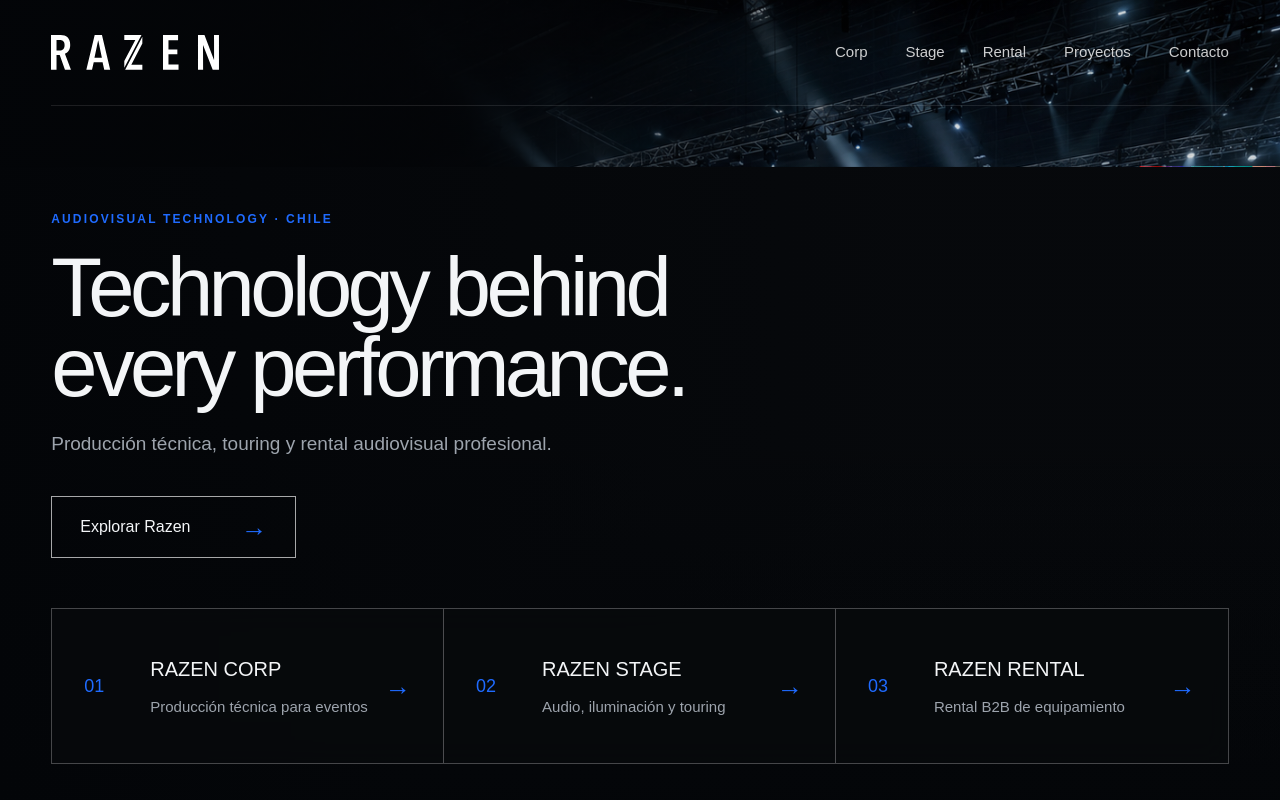
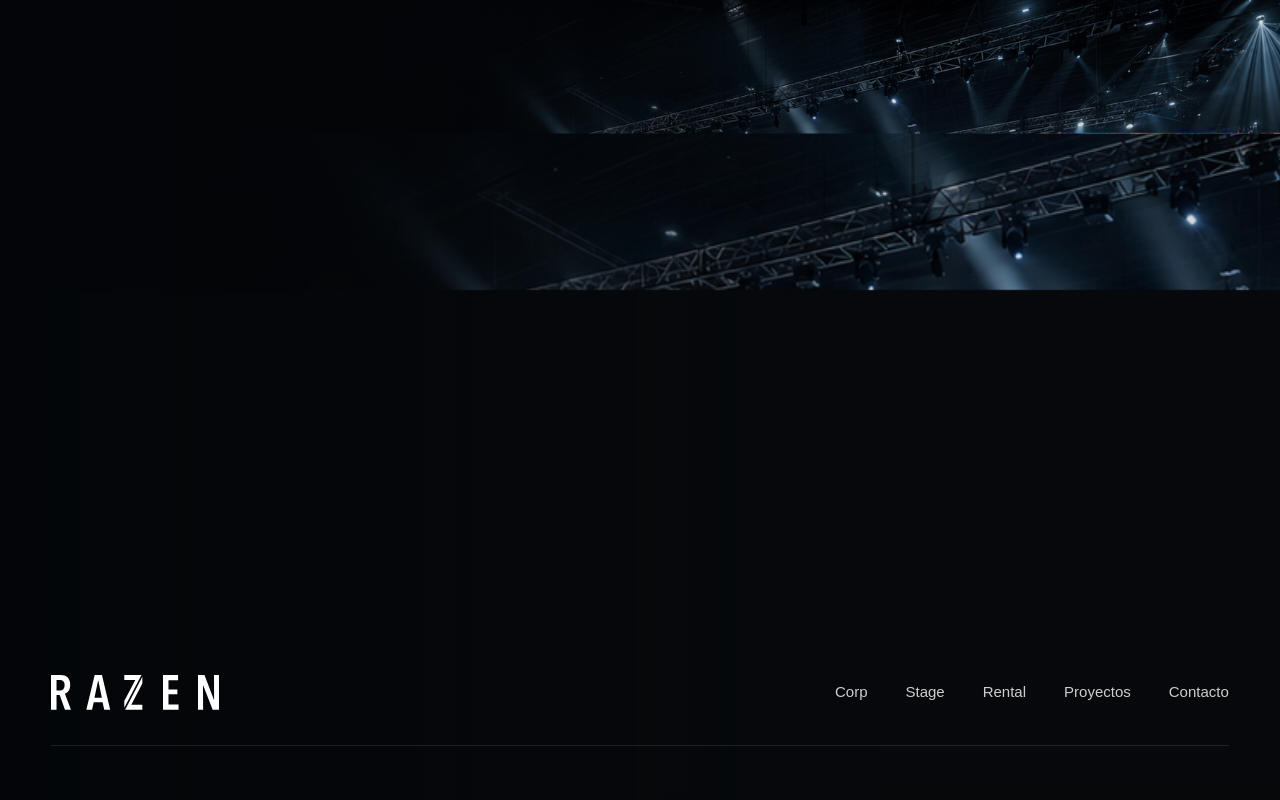
Before and after one commit to raimundozamora/razen-website, a Next.js app: page / in a window 1280 px wide. Shown: the top 800 px of the page. Built offline with nearby package versions, Linux system fonts and the light colour scheme.

Commit message:
Fix full-screen hero composition

```diff
--- a/app/page.tsx
+++ b/app/page.tsx
@@ -25,6 +25,12 @@
   return (
     <main>
       <section className="hero" id="inicio">
+        <img
+          className="hero-image"
+          src="/hero-razen.png"
+          alt=""
+          aria-hidden="true"
+        />
         <header className="header shell">
           <a href="#inicio" className="brand" aria-label="Razen, inicio">
             <img src="/razen-logo.svg" alt="RAZEN" />
```
